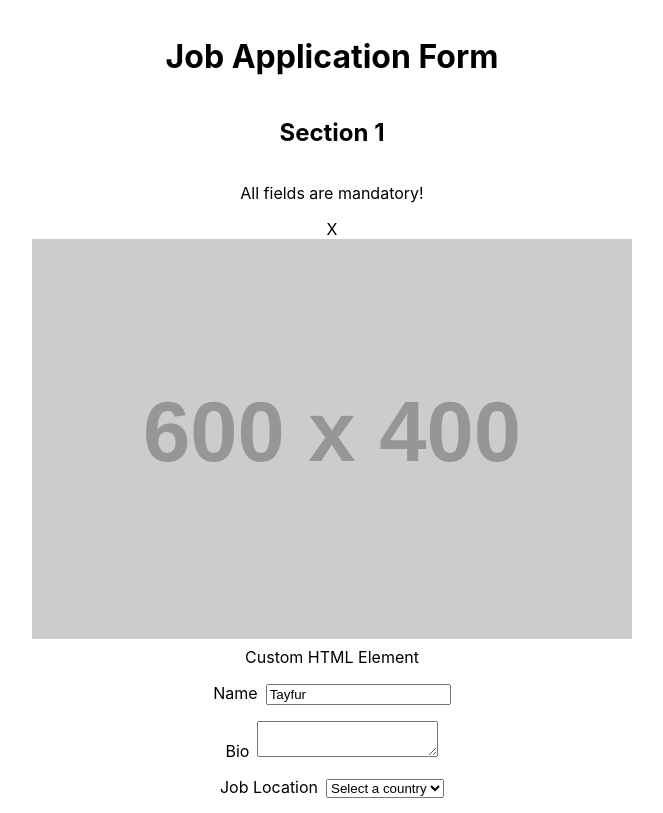
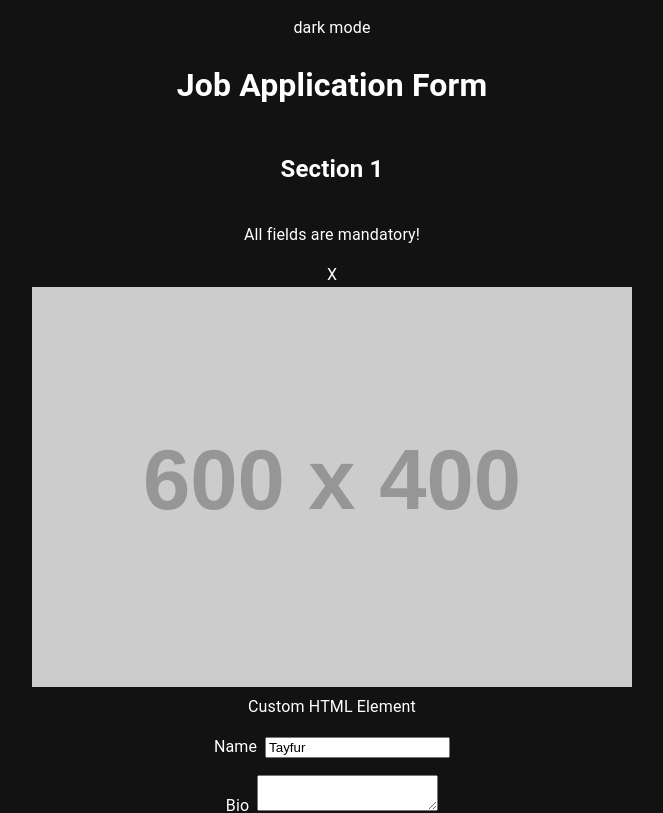
Before and after one commit to tayfurerkenci/react-testing, a React (Create React App) app: page / in a window 1280 px wide. Shown: the top 813 px of the page, without its empty margins (308-971 px from the left). Built offline with nearby package versions, Linux system fonts and the light colour scheme.

Commit message:
implemented render with wrapper

```diff
--- a/package.json
+++ b/package.json
@@ -3,6 +3,9 @@
   "version": "0.1.0",
   "private": true,
   "dependencies": {
+    "@emotion/react": "^11.10.5",
+    "@emotion/styled": "^11.10.5",
+    "@mui/material": "^5.10.12",
     "@testing-library/jest-dom": "^5.14.1",
     "@testing-library/react": "^13.0.0",
     "@testing-library/user-event": "^14.4.3",
--- a/src/App.tsx
+++ b/src/App.tsx
@@ -1,11 +1,19 @@
+import './App.css';
 import { Application } from './components/application/Application';
-import './App.css';
+import { Counter } from './components/counter/Counter';
+import { MuiMode } from './components/mui/MuiMode';
+import { AppProviders } from './providers/AppProviders';
 
 function App() {
   return (
-    <div className="App">
-     <Application />
-    </div>
+    <AppProviders>
+      <div className="App">
+      <MuiMode />
+      <Application />
+        <hr />
+      <Counter />
+      </div>
+    </AppProviders>
   );
 }
 
--- /dev/null
+++ b/src/components/mui/MuiMode.tsx
@@ -0,0 +1,11 @@
+import { useTheme } from '@mui/material/styles'
+import { Typography } from '@mui/material'
+
+export const MuiMode = () => {
+  const theme = useTheme()
+  return (
+    <>
+      <Typography component="h1">{`${theme.palette.mode} mode`}</Typography>
+    </>
+  )
+}
--- /dev/null
+++ b/src/providers/AppProviders.tsx
@@ -0,0 +1,17 @@
+import { ThemeProvider, createTheme } from '@mui/material/styles'
+import CssBaseline from '@mui/material/CssBaseline'
+
+const theme = createTheme({
+  palette: {
+    mode: 'dark',
+  },
+})
+
+export const AppProviders = ({ children }: { children: React.ReactNode }) => {
+  return (
+    <ThemeProvider theme={theme}>
+      <CssBaseline />
+      {children}
+    </ThemeProvider>
+  )
+}
```
Also changed, not shown: src/test-utils.tsx (added, +11 -0 lines), 2 other files (tests, documents, lock files or other folders).
